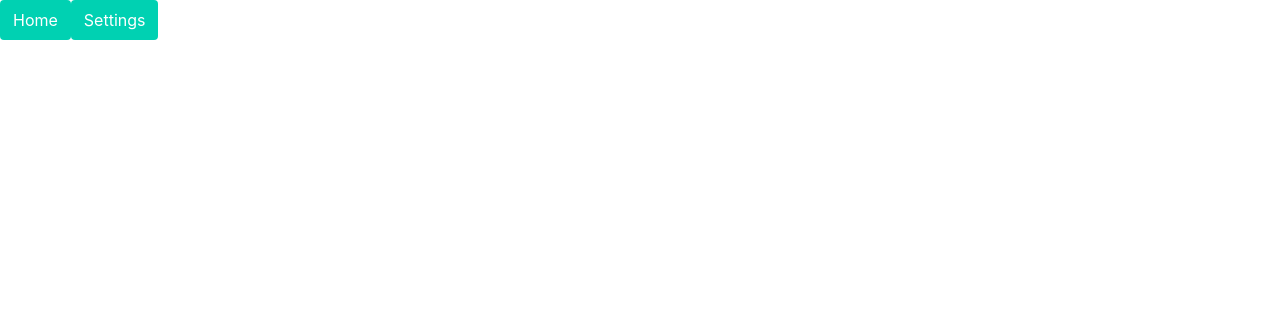
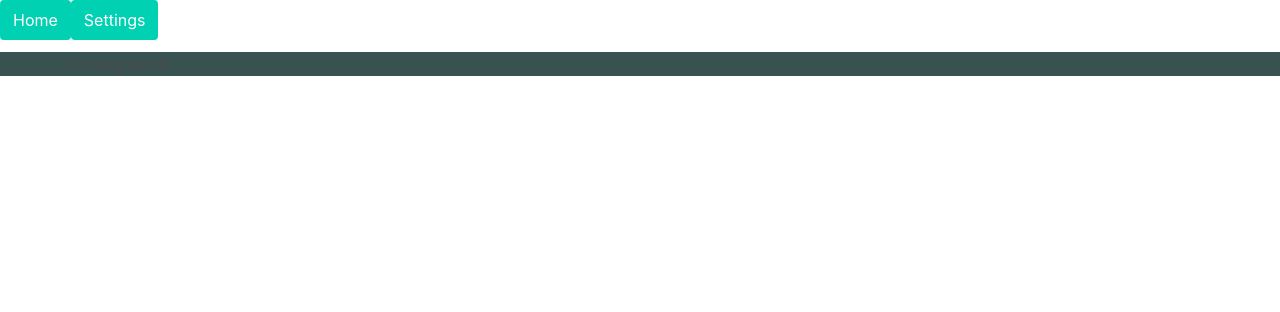
Before and after one commit to davidfries/BillTrak, a Flask app: page /settings in a window 1280 px wide. Shown: the top 312 px of the page. Run offline with Flask 2, Linux system fonts and the light colour scheme; parts of the project's set-up code (start-up, migrations or seed data) failed here and were passed over; some libraries are stand-ins or nearby versions.

Commit message:
added coming soon to settings page

```diff
--- a/templates/settings.html
+++ b/templates/settings.html
@@ -1,5 +1,8 @@
 {% extends "base.html" %}
     {% block content %}
+        <div class="container">
+            <h1>Coming soon!</h1>
 
+        </div>
 
     {% endblock %}
```
